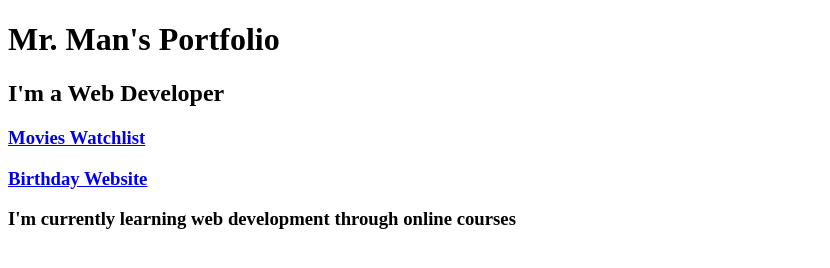
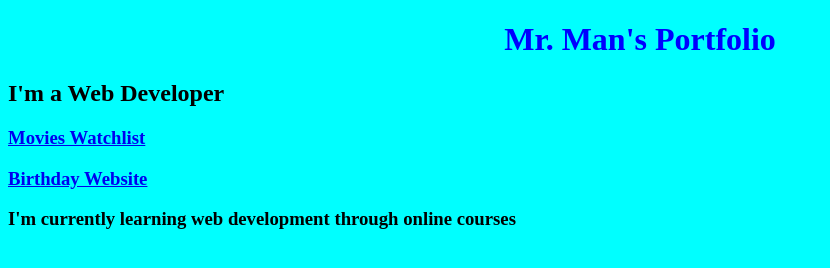
Before and after one commit to Saaeesh-Pednekar/practice-portfolio, a plain HTML site: page index.html in a window 1280 px wide. Shown: the whole page, without its empty margins (0-830 px from the left). Drawn offline with Linux system fonts and the light colour scheme.

Commit message:
Update index.html

```diff
--- a/index.html
+++ b/index.html
@@ -4,6 +4,16 @@
     <head>
         <meta charset="UTF - 8">
         <title>My Portfolio</title>
+        <style>
+                   html {
+            background-color: aqua;
+        }
+            h1{
+             text-align: center;
+            color:blue;
+            size: 90px;
+            }
+        </style>
     </head>
     <body>
         <h1>Mr. Man's Portfolio</h1>
```
